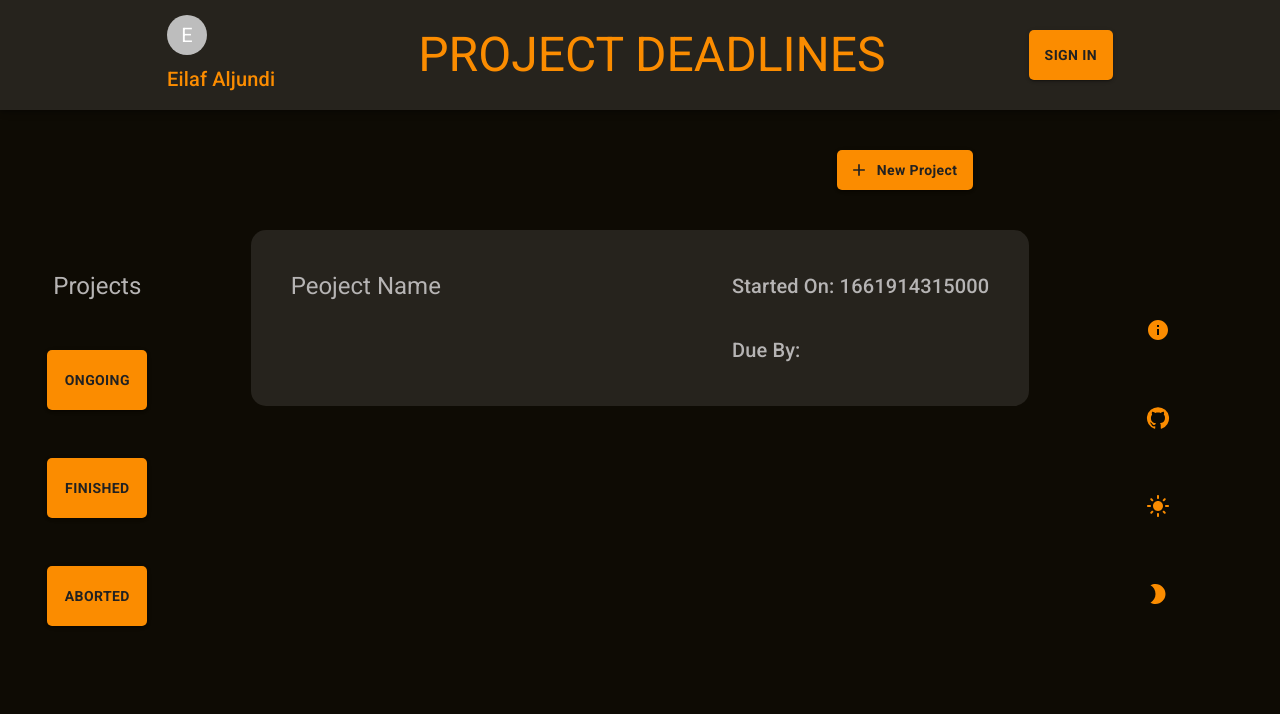
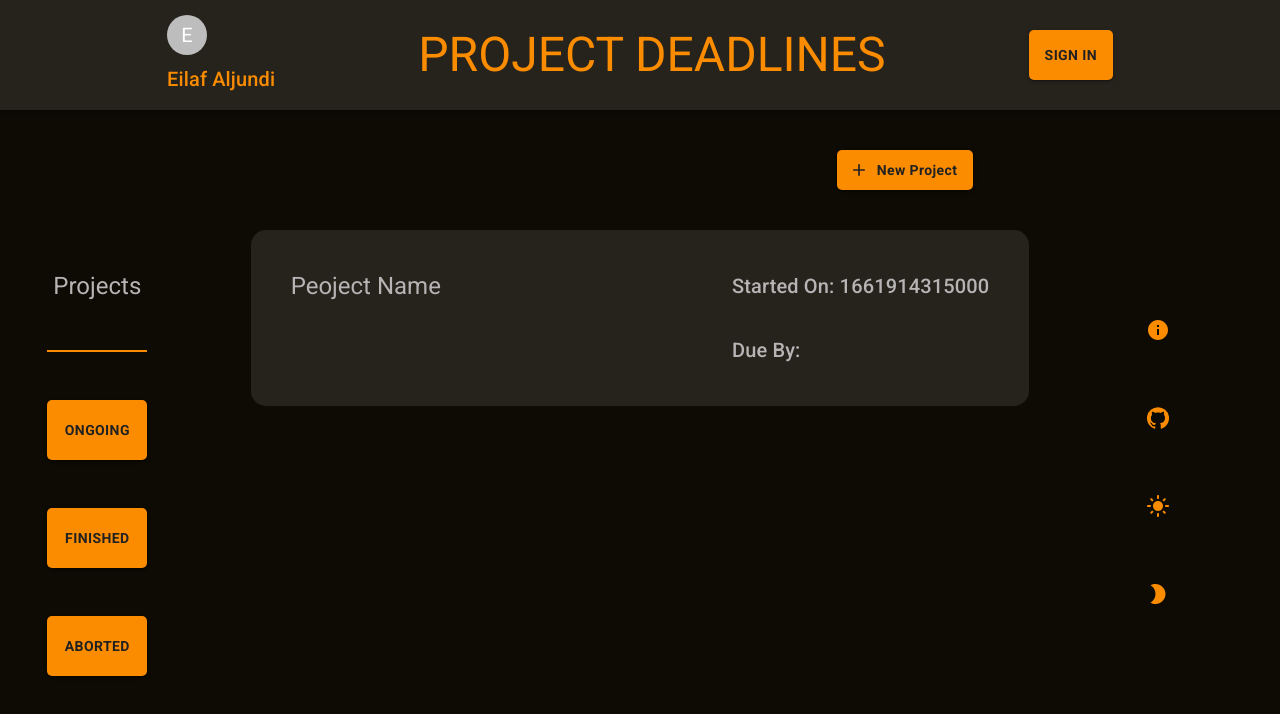
Before and after one commit to Sniperplank/Project-Deadlines, a React (Create React App) app: page /ongoing in a window 1280 px wide. Shown: the top 714 px of the page. Built offline with nearby package versions, Linux system fonts and the light colour scheme.

Commit message:
added auth route

```diff
--- a/src/App.js
+++ b/src/App.js
@@ -6,22 +6,25 @@ import RightSideLinks from './Components/Right Side/RightSideLinks';
 import { darkTheme } from './darkTheme';
 import { lightTheme } from './lightTheme';
 import { Body } from './Components/Styled MUI components/Body';
-import { Route, Routes } from 'react-router-dom';
+import { Route, Routes, useLocation } from 'react-router-dom';
 import OngoingProjects from './Components/Projects Feed/Ongoing Projects/OngoingProjects';
 import FinishedProjects from './Components/Projects Feed/Finished Projects/FinishedProjects';
 import AbortedProjects from './Components/Projects Feed/Aborted Projects/AbortedProjects';
 import About from './Pages/About';
 import OngoingOpenCard from './Components/Projects Feed/Ongoing Projects/OngoingOpenCard';
+import Auth from './Components/Auth/Auth';
 
 function App() {
   const [isDarkMode, setIsDarkMode] = useState(true)
+  const location = useLocation()
+  const currentPath = location.pathname
 
   return (
     <ThemeProvider theme={isDarkMode ? darkTheme : lightTheme}>
       <Body>
         <TopAppBar />
         <Stack direction="row" spacing={2} justifyContent="space-between" height="100vh" width="100vw">
-          <LeftNavbar />
+          {currentPath === '/auth' || <LeftNavbar />}
           <Routes>
             <Route path='/' element={<></>} />
             <Route path='/ongoing' element={<OngoingProjects />} />
@@ -29,6 +32,7 @@ function App() {
             <Route path='/finished' element={<FinishedProjects />} />
             <Route path='/aborted' element={<AbortedProjects />} />
             <Route path='/about' element={<About />} />
+            <Route path='/auth' element={<Auth />} />
           </Routes>
           <RightSideLinks setIsDarkMode={setIsDarkMode} />
         </Stack>
--- a/src/Components/App Bar/TopAppBar.js
+++ b/src/Components/App Bar/TopAppBar.js
@@ -13,7 +13,7 @@ function TopAppBar() {
                     <Typography variant='h6'>Eilaf Aljundi</Typography>
                 </Stack>
                 <Typography variant='h3' component={Link} to='/' color='primary' sx={{ textDecoration: 'none' }}>PROJECT DEADLINES</Typography>
-                <StyledButton variant='contained' color='primary' sx={{ height: 50, float: 'right' }}>Sign in</StyledButton>
+                <StyledButton component={Link} to='/auth' variant='contained' color='primary' sx={{ height: 50, float: 'right' }}>Sign in</StyledButton>
             </StyledToolbar>
         </AppBar>
     )
--- /dev/null
+++ b/src/Components/Auth/Auth.js
@@ -0,0 +1,15 @@
+import { Box } from '@mui/material'
+import React from 'react'
+import { CardBox } from '../Styled MUI components/CardBox'
+
+function Auth() {
+  return (
+    <Box flex={5} display='flex' justifyContent='center' alignItems='center' paddingBottom={10}>
+        <CardBox>
+
+        </CardBox>
+    </Box>
+  )
+}
+
+export default Auth
--- a/src/Components/Left Navbar/LeftNavbar.js
+++ b/src/Components/Left Navbar/LeftNavbar.js
@@ -8,6 +8,7 @@ function LeftNavbar() {
         <Box flex={1} justifyContent="center" sx={{ display: { xs: "none", sm: "flex" } }}>
             <Stack sx={{ width: 100, marginTop: 20 }} spacing={6}>
                 <Typography variant='h5' align='center'>Projects</Typography>
+                <hr></hr>
                 <StyledButton component={Link} to='/ongoing' variant='contained' color='primary'>Ongoing</StyledButton>
                 <StyledButton component={Link} to='/finished' variant='contained' color='primary'>Finished</StyledButton>
                 <StyledButton component={Link} to='/aborted' variant='contained' color='primary'>Aborted</StyledButton>
```
